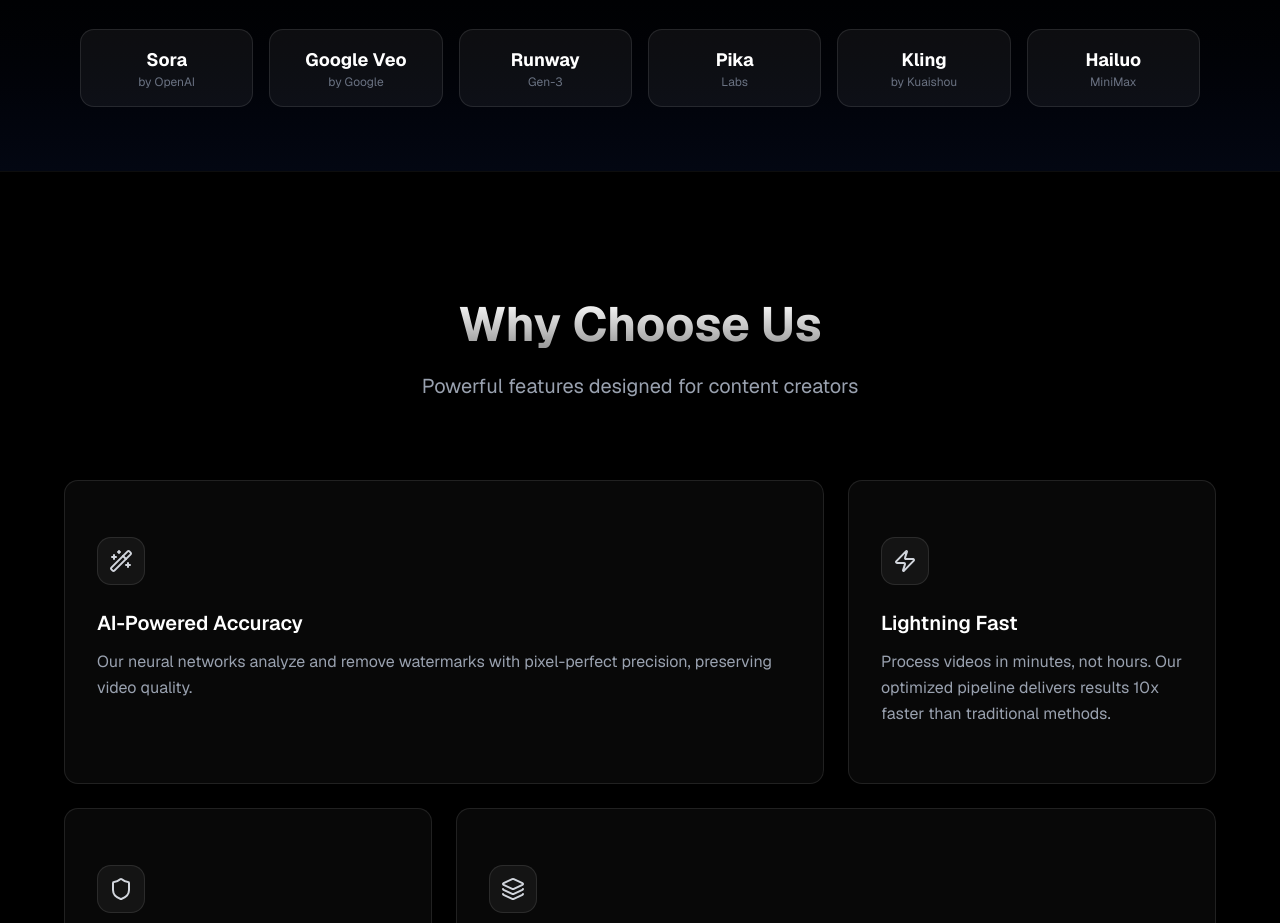
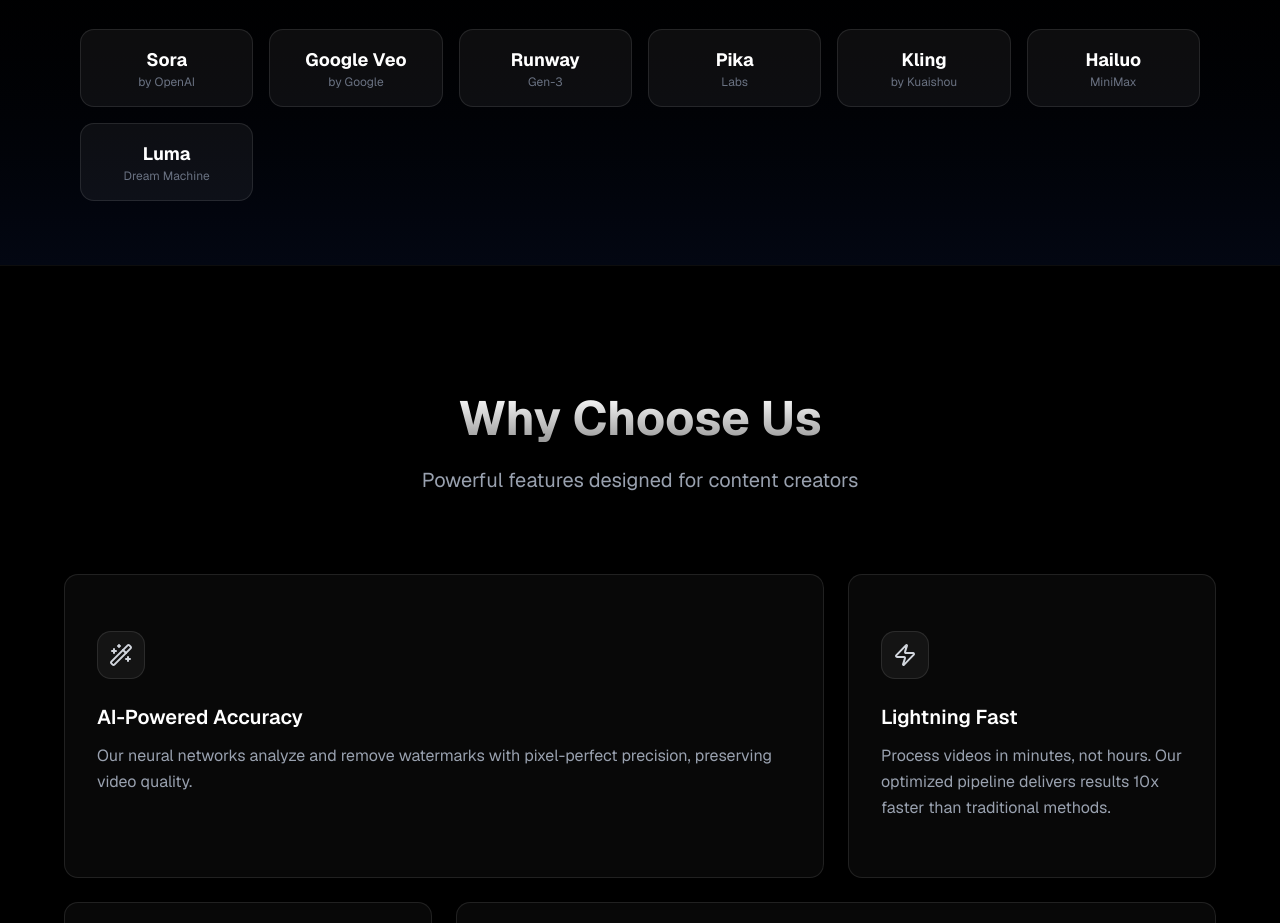
Before and after one commit to jingyuyan19/aiWatermarkRemover, a Next.js app in the folder frontend/: page /en in a window 1280 px wide. Shown: the part 1540-2463 px from the top of the page. Built offline with nearby package versions, Linux system fonts and the light colour scheme; no server answers.

Commit message:
Add Luma Dream Machine to AI platforms

```diff
--- a/frontend/app/[locale]/page.tsx
+++ b/frontend/app/[locale]/page.tsx
@@ -66,6 +66,7 @@
         { name: 'Pika', subtitle: 'Labs' },
         { name: 'Kling', subtitle: 'by Kuaishou' },
         { name: 'Hailuo', subtitle: 'MiniMax' },
+        { name: 'Luma', subtitle: 'Dream Machine' },
     ];
 
     return (
```
